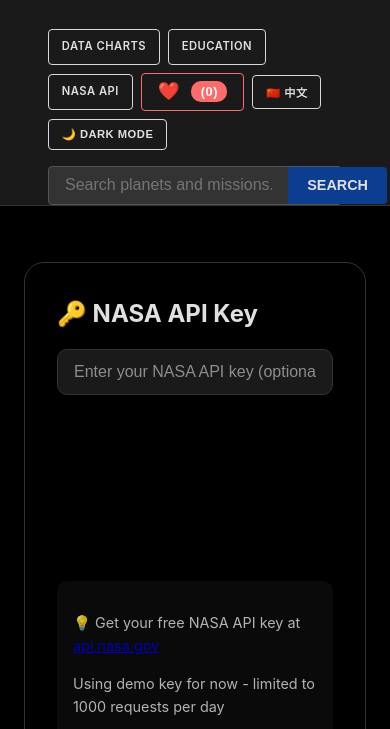
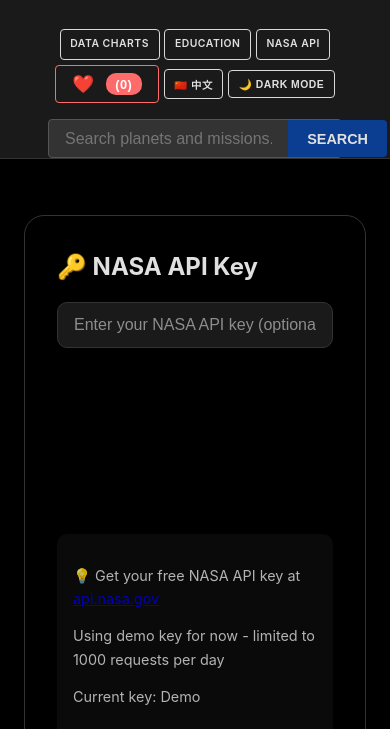
Before and after one commit to cswenyuanxiao/solar-system-explorer, a website: page pages/api.html in a window 390 px wide. Shown: the part 103-832 px from the top of the page. Drawn offline with Linux system fonts and the light colour scheme; no server answers; files whose address does not match are found by name.

Commit message:
Fix header button overlap: increase spacing and improve responsive design

```diff
--- a/css/style.css
+++ b/css/style.css
@@ -122,9 +122,10 @@
 
 .header-actions {
     display: flex;
-    gap: 0.5rem;
+    gap: 1rem;
     align-items: center;
     flex-wrap: wrap;
+    min-width: 0;
 }
 
 .action-button {
@@ -140,6 +141,8 @@
     font-weight: 600;
     text-transform: uppercase;
     letter-spacing: 0.5px;
+    white-space: nowrap;
+    flex-shrink: 0;
 }
 
 .action-button:hover {
@@ -422,10 +425,18 @@
     }
     .header-content {
         padding: 0 1rem;
+        flex-direction: column;
+        gap: 1rem;
+    }
+    .header-actions {
+        gap: 0.5rem;
+        justify-content: center;
+        flex-wrap: wrap;
     }
     .action-button {
         padding: 0.5rem 0.8rem;
         font-size: 0.7rem;
+        min-width: auto;
     }
 }
 
@@ -448,6 +459,14 @@
     }
     .mission-info h3 {
         font-size: 1.5rem;
+    }
+    .header-actions {
+        gap: 0.3rem;
+        justify-content: center;
+    }
+    .action-button {
+        padding: 0.4rem 0.6rem;
+        font-size: 0.65rem;
     }
 }
 
```
